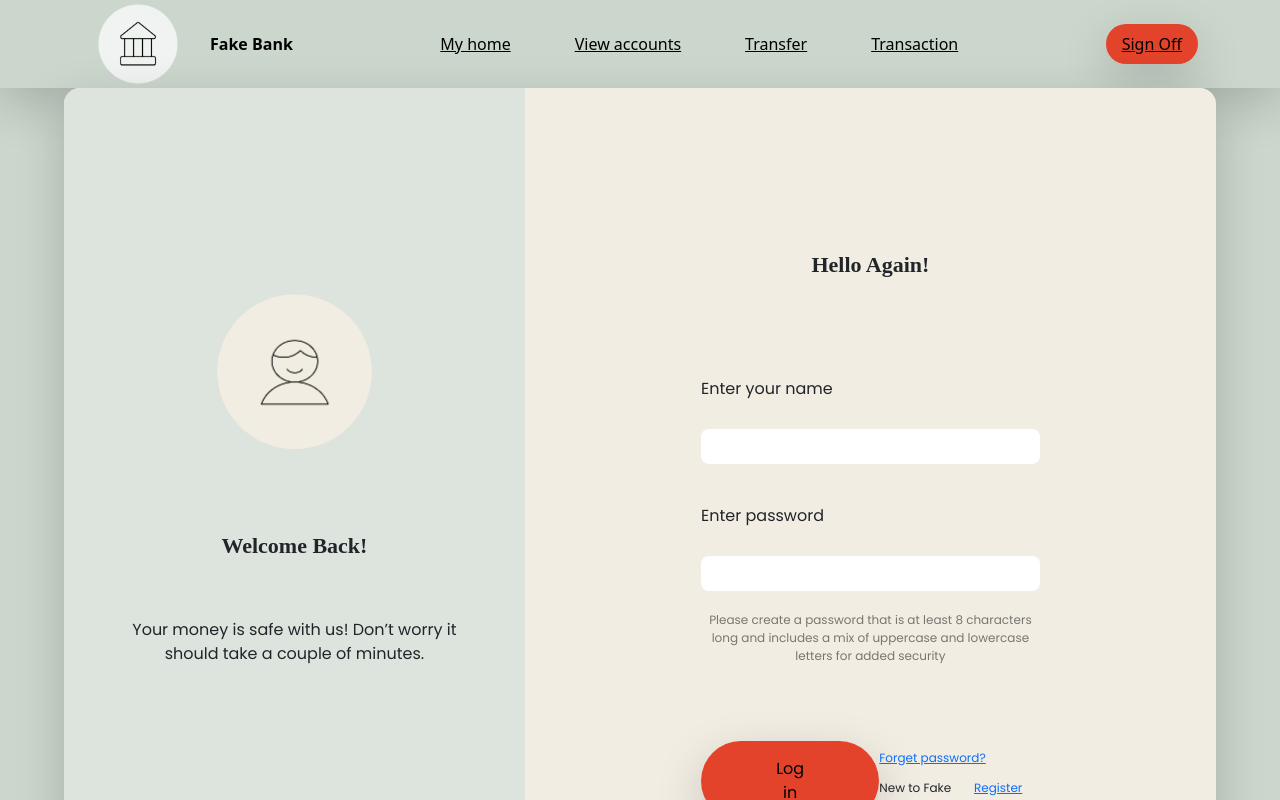
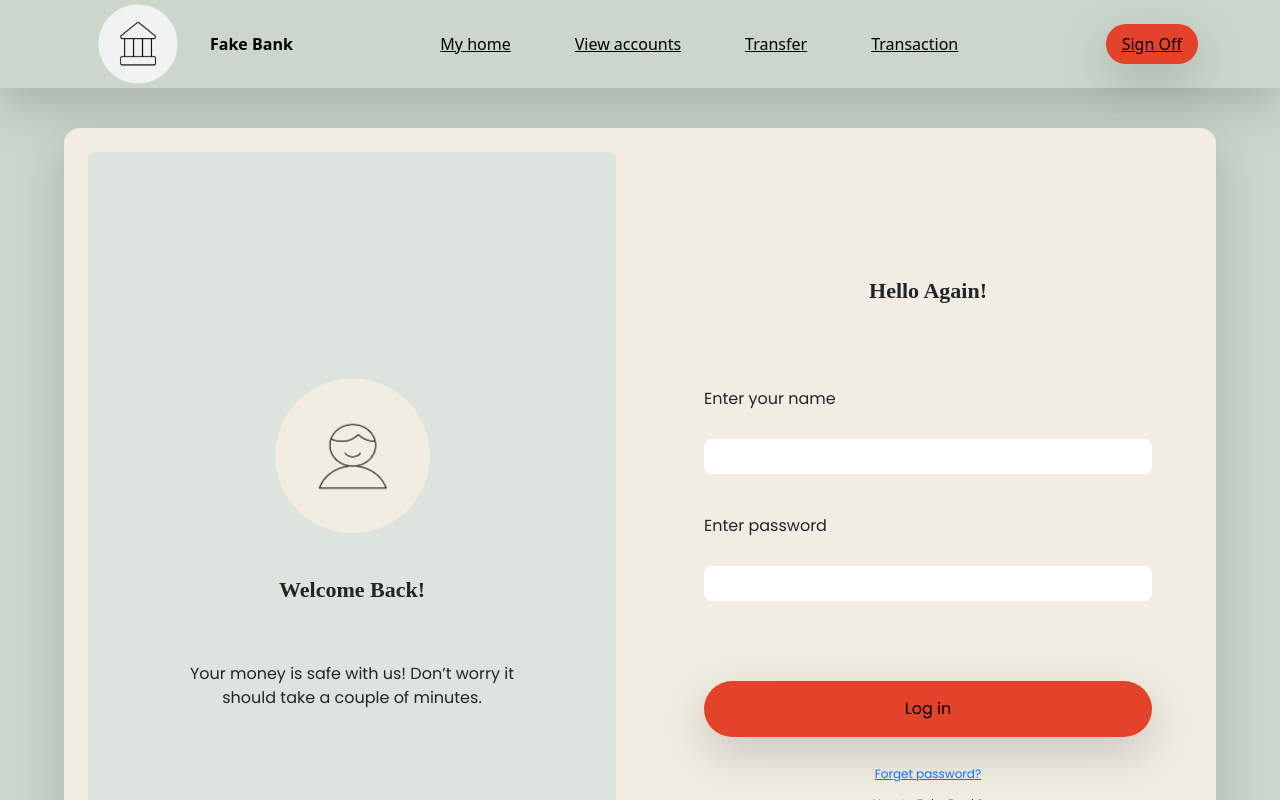
Before and after one commit to ponkpook/Fake-Bank-Front, a React (Create React App) app: page /login in a window 1280 px wide. Shown: the top 800 px of the page. Built offline with nearby package versions, Linux system fonts and the light colour scheme; a web font is replaced by a local one.

Commit message:
Update modal-login.tsx

```diff
--- a/src/components/modal-login.tsx
+++ b/src/components/modal-login.tsx
@@ -1,11 +1,15 @@
 import React, { useState } from "react";
-import { Link } from "react-router-dom";
-import { useNavigate } from "react-router-dom"; // 引入 useNavigate
+import { Link, useNavigate } from "react-router-dom";
 import axios from "axios";
+import GreetingSection from "./GreetingSection";
+import { validateCredentials } from "./ValidateInfo";
 
 export const ModalLogin = () => {
   const [username, setUsername] = useState("");
   const [password, setPassword] = useState("");
+  const [error, setError] = useState(""); // 用于存储错误信息
+  const [usernameError, setUsernameError] = useState(""); // 用户名错误信息
+  const [passwordError, setPasswordError] = useState(""); // 密码错误信息
   const navigate = useNavigate(); // 使用 useNavigate 钩子
 
   const handleUsernameChange = (event: React.ChangeEvent<HTMLInputElement>) => {
@@ -18,91 +22,92 @@ export const ModalLogin = () => {
 
   const handleSubmit = (event: React.FormEvent) => {
     event.preventDefault();
+
+    // 使用验证逻辑
+    const { usernameError, passwordError } = validateCredentials(username, password);
+
+    if (usernameError || passwordError) {
+      setUsernameError(usernameError || "");
+      setPasswordError(passwordError || "");
+      return;
+    }
+
+    // 清除之前的错误信息
+    setUsernameError("");
+    setPasswordError("");
+
     axios
       .post("http://localhost:3001/auth/login", { username, password })
       .then((response) => {
-        console.log(response);
-        if (response.data.data.success) {
+        if (response?.data?.data?.success) {
           console.log("Login successful:", response.data);
           navigate("/accounts");
         } else {
-          console.log("Invalid username or password");
+          setError("Invalid username or password");
         }
       })
       .catch((error) => {
         console.error("Error logging in:", error);
+        setError("An error occurred while logging in. Please try again.");
       });
   };
 
   return (
-    <div className="flex flex-row w-[90%] rounded-m mx-auto bg-native-milk shadow-lg">
-      <div className="flex w-[40%] bg-light-green justify-center gap-space-10 flex-col rounded-l-m min-h-[800px]">
-        <div className="pb-space-10 flex justify-center">
-          <img
-            src="./assets/person-icon.png"
-            alt="person-icon"
-            className="w-[155px] h-[155px]"
-          />
-        </div>
-        <div className="flex flex-col justify-center">
-          <p className="flex justify-center font-prosto text-xxl font-bold">
-            Welcome Back!
-          </p>
-          <div className="flex justify-center pt-space-10">
-            <p className="flex text-center font-poppins font-[200] text-l max-w-[350px]">
-              Your money is safe with us! Don’t worry it should take a couple of
-              minutes.
+    <div className="flex flex-col md:flex-row w-[90%] mx-auto bg-native-milk shadow-lg mt-10 rounded-m">
+      <div className="flex-1 flex items-center justify-center p-4 md:p-10">
+        <GreetingSection
+          title="Welcome Back!"
+          message="Your money is safe with us! Don’t worry it should take a couple of minutes."
+        />
+      </div>
+
+      <div className="flex-1 flex flex-col justify-center p-4 md:p-10">
+        <form
+          onSubmit={handleSubmit}
+          className="flex flex-col gap-space-10 mx-auto w-full max-w-md"
+        >
+          <div className="flex justify-center mb-6">
+            <p className="font-prosto text-xxl font-bold">
+              Hello Again!
             </p>
           </div>
-        </div>
-      </div>
-      <div className="flex flex-[1] flex-col rounded-l-m pt-[120px]">
-        <form
-          onSubmit={handleSubmit}
-          className="flex flex-col gap-space-10 w-[70%] mx-auto"
-        >
-          <div className="p-space-10 flex justify-center">
-            <p className="flex justify-center font-prosto text-xxl font-bold">
-              Hello Again!{" "}
-            </p>
-          </div>
-          <div className="flex flex-col gap-space-10 w-[70%] mx-auto">
+          <div className="flex flex-col gap-space-10">
             <div className="flex flex-col gap-space-3">
-              <p className="flex text-start font-poppins font-[200] text-l">
+              <p className="text-start font-poppins font-[200] text-l">
                 Enter your name
               </p>
               <input
                 type="text"
                 value={username}
                 onChange={handleUsernameChange}
-                className="w-full rounded-s h-[35px] border-none focus:outline-none pl-space-4 "
+                className={`w-full rounded-s h-[35px] border-none focus:outline-none pl-space-4 ${usernameError ? "border-red-500 border-2" : ""}`}
               />
+              {usernameError && <p className="text-red-500 text-sm mt-1">{usernameError}</p>}
             </div>
             <div className="flex flex-col gap-space-3">
-              <p className="flex text-start font-poppins font-[200] text-l">
+              <p className="text-start font-poppins font-[200] text-l">
                 Enter password
               </p>
               <input
-                className="w-full rounded-s h-[35px] border-none focus:outline-none pl-space-4 "
+                className={`w-full rounded-s h-[35px] border-none focus:outline-none pl-space-4 ${passwordError ? "border-red-500 border-2" : ""}`}
                 type="password"
                 value={password}
                 onChange={handlePasswordChange}
               />
-              <p className="font-poppins text-s text-black/50 text-center pt-space-2">
-                Please create a password that is at least 8 characters long and
-                includes a mix of uppercase and lowercase letters for added
-                security
-              </p>
+              {/* <p className="font-poppins text-s text-black/50 text-center pt-space-2">
+                Please create a password that is at least 8 characters long and includes a mix of uppercase and lowercase letters for added security
+              </p> */}
+              {passwordError && <p className="text-red-500 text-sm mt-1">{passwordError}</p>}
             </div>
-            <div className="flex justify-between flex-row pt-space-5">
+            <div className="flex flex-col gap-space-5 mt-10">
               <button className="bg-native-red rounded-full text-black font-poppins font-light px-[70px] py-space-4 shadow-lg hover:bg-orange-600 transition">
                 Log in
               </button>
-              <div className="flex flex-col gap-space-3 pt-space-2">
+              <div className="flex flex-col gap-space-3 pt-space-2 text-center">
                 <Link to="/" className="font-poppins text-s">
                   Forget password?
                 </Link>
-                <div className="flex gap-space-1">
+                <div className="flex flex-col items-center">
                   <span className="font-poppins text-s">New to Fake Bank?</span>
                   <Link to="/signup" className="font-poppins text-s">
                     Register now!
```
